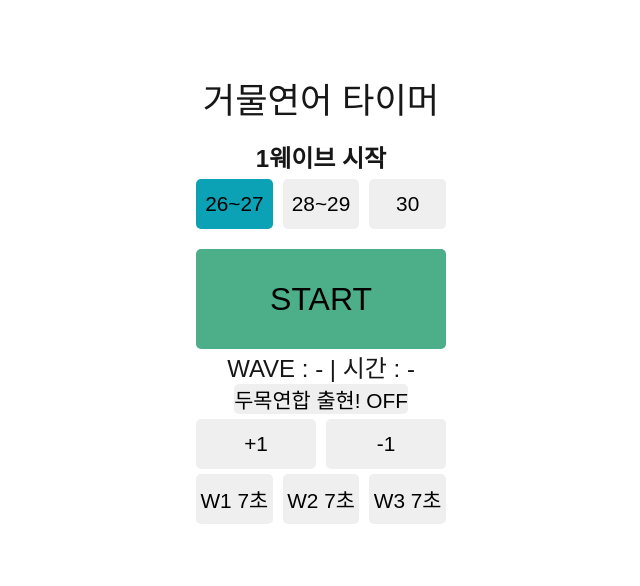
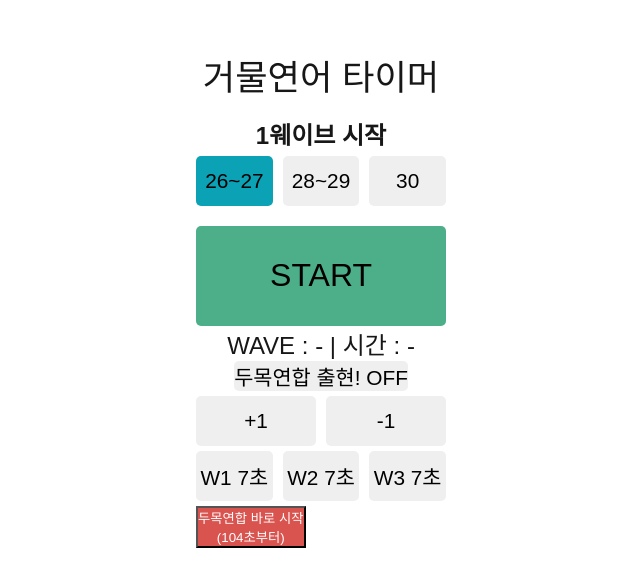
Before and after one commit to poyopoyo32/salmonrun-timer, a Next.js app: page / in a window 1280 px wide. Shown: the part 102-688 px from the top of the page, without its empty margins (319-959 px from the left). Built offline with nearby package versions, Linux system fonts and the light colour scheme.

Commit message:
두목연합 바로 시작 버튼 추가

```diff
--- a/app/page.js
+++ b/app/page.js
@@ -13,12 +13,12 @@ export default function page() {
   const GAME_START_TIME = 117;
   const WAVE_START_TIME = 112;
   const PRE_START_TIME = 107;
-  const EXTRA_START_TIME = 105;
+  const EXTRA_START_TIME = 104;
   const LAST_WAVE = 3;
 
   const WAVE_END_TIME = -8;
 
-  const FINAL_WAVE_END_TIME = -16;
+  const FINAL_WAVE_END_TIME = -17;
 
   const EXTRA_WAVE_END_TIME = -8;
 
@@ -81,6 +81,17 @@ export default function page() {
     setWave("EXTRA");
     setTime(EXTRA_START_TIME);
     setIsExtraWave(true);
+    setRunning(true);
+  }
+
+  async function startExtraWaveDirect() {
+    await unlockSounds();
+    played.current = [];
+    setWave("EXTRA");
+    setTime(EXTRA_START_TIME);
+    setIsExtraWave(true);
+    setBossAlliance(true);
+    setRunning(true);
   }
 
   function nextWave() {
@@ -133,6 +144,9 @@ export default function page() {
       (stack === "28-29" && target === 37) ||
       (stack === "30" && target === 36)
     ) {
+      return sounds.current.prepare;
+    }
+    if (isExtraWave && target === 42) {
       return sounds.current.prepare;
     }
     return sounds.current.spawn;
@@ -272,6 +286,15 @@ export default function page() {
               W3 7초
             </button>
           </div>
+          <div className={Classes.stackButtonContainer}>
+            <button
+              className={Classes.stackButtonWide}
+              style={{ backgroundColor: "#d9534f", color: "#fff" }}
+              onClick={startExtraWaveDirect}
+            >
+              두목연합 바로 시작 <br /> (104초부터)
+            </button>
+          </div>
         </div>
       </main>
     </>
```
